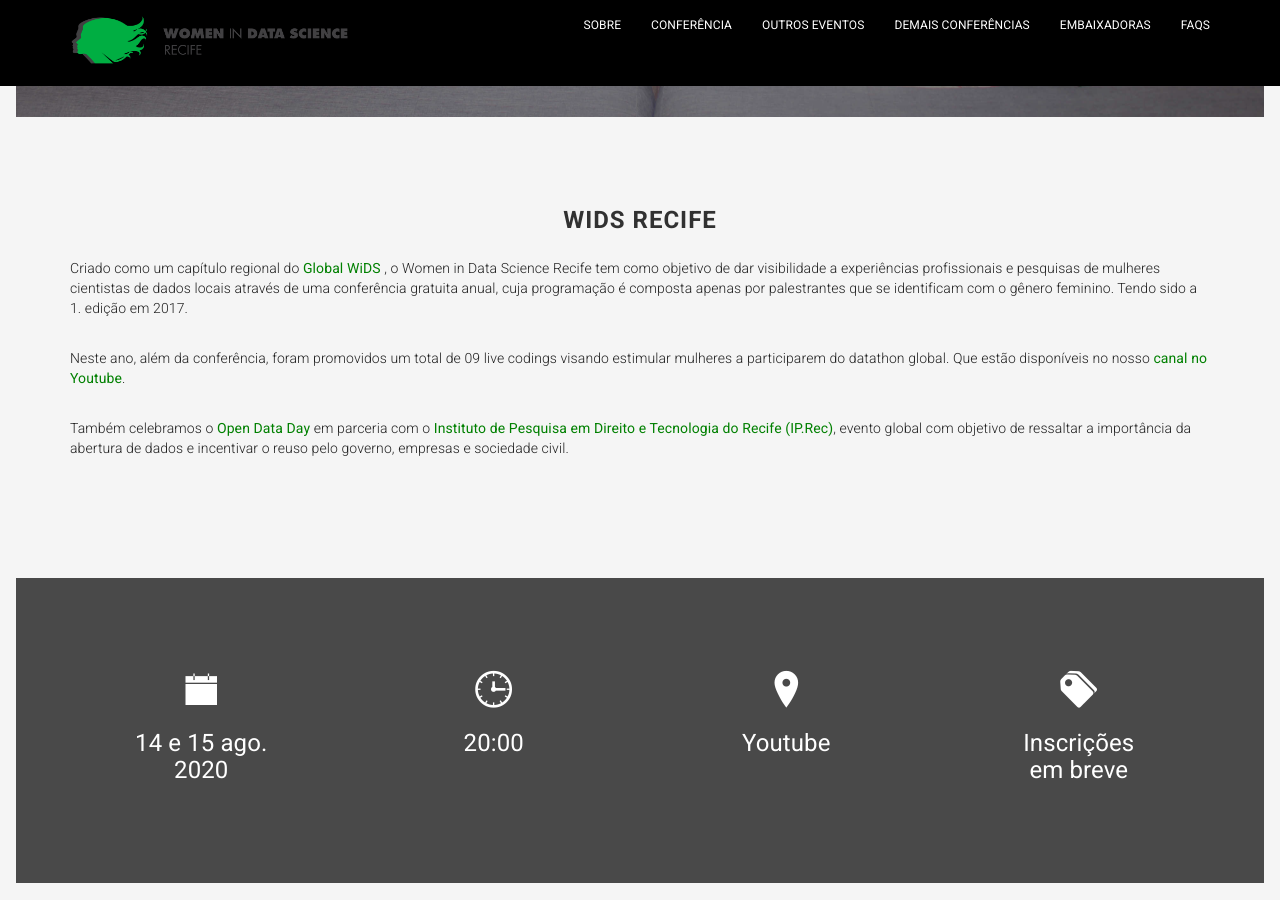
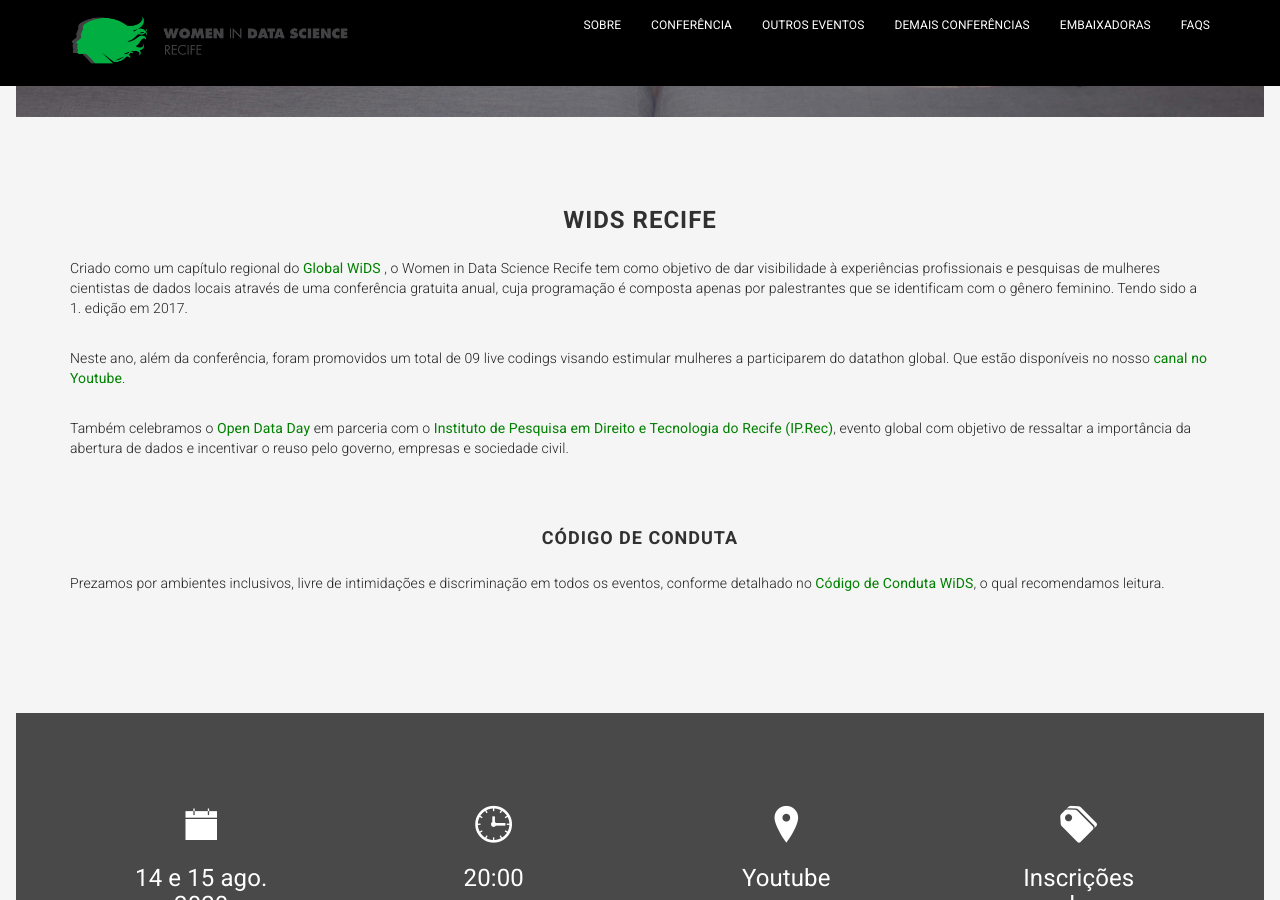
Before and after one commit to widsrecife/widsrecife.github.io, a Jekyll site: the page built from index.html, in a window 1280 px wide and 900 px high, scrolled down 799 px. Built offline with Jekyll 4.4.1, drawn with Linux system fonts in a browser that asks for light colours; some web fonts are replaced.

Commit message:
atualizacao texto para inclusao link codigo conduta

```diff
--- a/_includes/conference_2020/about.html
+++ b/_includes/conference_2020/about.html
@@ -5,13 +5,20 @@
 
                 <h3 class="section-title">WiDS Recife</h3>
 
-                <p>Criado como um capítulo regional do <a href="https://www.widsconference.org"> Global WiDS </a>, o Women in Data Science Recife tem como objetivo de dar visibilidade a experiências profissionais e pesquisas de mulheres cientistas de dados locais através de uma conferência gratuita anual, cuja programação é composta apenas por palestrantes que se identificam com o gênero feminino. Tendo sido a 1. edição em 2017.
+                <p>
+                    Criado como um capítulo regional do <a href="https://www.widsconference.org"> Global WiDS </a>, o Women in Data Science Recife tem como objetivo de dar visibilidade à experiências profissionais e pesquisas de mulheres cientistas de dados locais através de uma conferência gratuita anual, cuja programação é composta apenas por palestrantes que se identificam com o gênero feminino. Tendo sido a 1. edição em 2017.
                 </p>
                 <p>
-                Neste ano, além da conferência, foram promovidos um total de 09 live codings visando estimular mulheres a participarem do datathon global. Que estão disponíveis no nosso <a href="https://www.youtube.com/channel/UCA7tblpOhxRtgYZYDR33kBg" target="__blank">canal no Youtube</a>.
+                    Neste ano, além da conferência, foram promovidos um total de 09 live codings visando estimular mulheres a participarem do datathon global. Que estão disponíveis no nosso <a href="https://www.youtube.com/channel/UCA7tblpOhxRtgYZYDR33kBg" target="__blank">canal no Youtube</a>.
                 </p>
                 <p>
-                Também celebramos o <a href="https://www.sympla.com.br/open-data-day-recife__800192" target="__blank">Open Data Day</a> em parceria com o <a href="https://ip.rec.br" target="__blank">Instituto de Pesquisa em Direito e Tecnologia do Recife (IP.Rec)</a>, evento global com objetivo de ressaltar a importância da abertura de dados e incentivar o reuso pelo governo, empresas e sociedade civil.
+                    Também celebramos o <a href="https://www.sympla.com.br/open-data-day-recife__800192" target="__blank">Open Data Day</a> em parceria com o <a href="https://ip.rec.br" target="__blank">Instituto de Pesquisa em Direito e Tecnologia do Recife (IP.Rec)</a>, evento global com objetivo de ressaltar a importância da abertura de dados e incentivar o reuso pelo governo, empresas e sociedade civil.
+                </p>
+                <br>
+                <br>
+                <h4 class="section-title">Código de conduta</h4>
+                <p>
+                    Prezamos por ambientes inclusivos, livre de intimidações e discriminação em todos os eventos, conforme detalhado no <a href="https://www.youtube.com/channel/UCA7tblpOhxRtgYZYDR33kBg" target="__blank">Código de Conduta WiDS</a>, o qual recomendamos leitura.
                 </p>
 
             </div>
```
